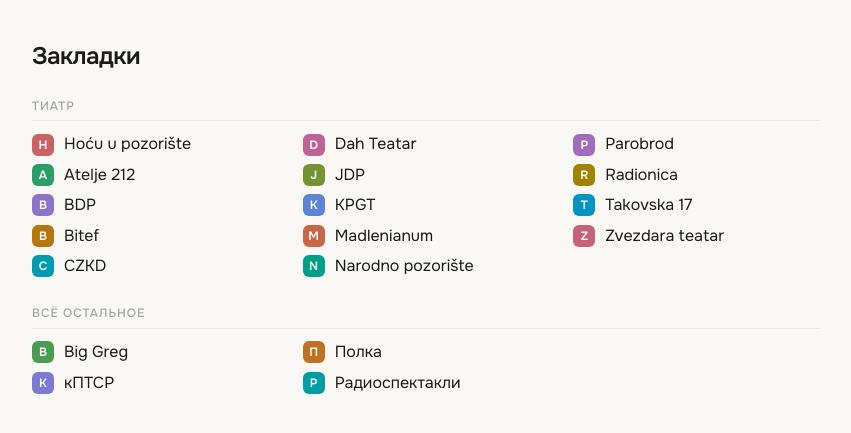
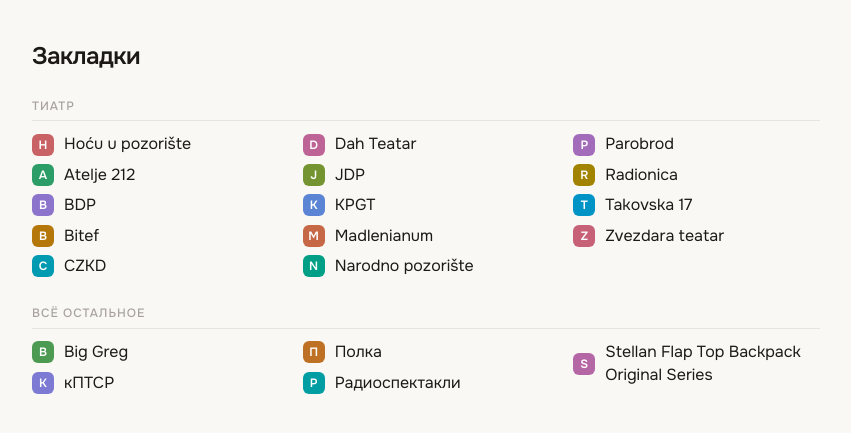
Before and after one commit to mitenka/links, a Jekyll site: the page built from index.md, in a window 1280 px wide. Shown: the top 433 px of the page, without its empty margins (214-1065 px from the left). Built offline with Jekyll 4.4.1, drawn with Linux system fonts in a browser that asks for light colours.

Commit message:
Add Stellan backpack link to bookmarks

```diff
--- a/index.md
+++ b/index.md
@@ -33,3 +33,4 @@ title: Закладки
 - [кПТСР](https://club.olgareinholdt.ru/wpm/rabota-s-kptsr/instruktsiya-po-primeneniyu-paketa-dlya-prorabotki-kptsr-i-detskih-travm/)
 - [Полка](https://polka.academy/)
 - [Радиоспектакли](https://rutracker.org/forum/viewforum.php?f=574)
+- [Stellan Flap Top Backpack Original Series](https://ucon-acrobatics.com/en-ie/products/stellan-flap-top-backpack-original-series?variant=53248975831307)
```
